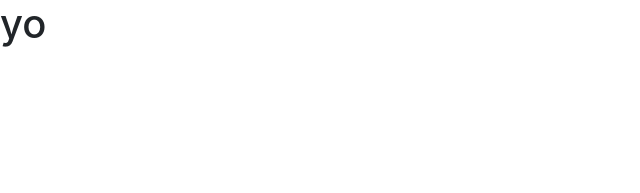
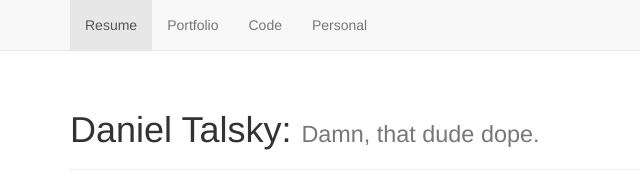
Before and after one commit to danieltalsky/danieltalsky_bootstrap, a plain HTML site: page index.html in a window 1280 px wide. Shown: the whole page, without its empty margins (0-640 px from the left). Drawn offline with nearby package versions, Linux system fonts and the light colour scheme.

Commit message:
Add navigation and title header

```diff
--- a/index.html
+++ b/index.html
@@ -5,10 +5,10 @@
     <meta http-equiv="X-UA-Compatible" content="IE=edge">
     <meta name="viewport" content="width=device-width, initial-scale=1">
     <!-- The above 3 meta tags *must* come first in the head; any other head content must come *after* these tags -->
-    <title>Bootstrap 101 Template</title>
+    <title>Daniel Talsky</title>
 
     <!-- Bootstrap -->
-    <link href="css/bootstrap.min.css" rel="stylesheet">
+    <link rel="stylesheet" href="https://maxcdn.bootstrapcdn.com/bootstrap/3.3.6/css/bootstrap.min.css" integrity="sha384-1q8mTJOASx8j1Au+a5WDVnPi2lkFfwwEAa8hDDdjZlpLegxhjVME1fgjWPGmkzs7" crossorigin="anonymous">
 
     <!-- HTML5 shim and Respond.js for IE8 support of HTML5 elements and media queries -->
     <!-- WARNING: Respond.js doesn't work if you view the page via file:// -->
@@ -16,13 +16,32 @@
       <script src="https://oss.maxcdn.com/html5shiv/3.7.2/html5shiv.min.js"></script>
       <script src="https://oss.maxcdn.com/respond/1.4.2/respond.min.js"></script>
     <![endif]-->
+
+    <style type="text/css">
+        body { padding-top: 70px; }
+    </style>
   </head>
   <body>
-    <h1>yo</h1>
+    <nav class="navbar navbar-default navbar-fixed-top">
+      <div class="container">
+          <ul class="nav navbar-nav">
+            <li class="active"><a href="#">Resume <span class="sr-only">(current)</span></a></li>
+            <li><a href="#">Portfolio</a></li>
+            <li><a href="#">Code</a></li>
+            <li><a href="#">Personal</a></li>
+          </ul>
+      </div>
+    </nav>
+
+    <div class="container">
+        <div class="page-header">
+            <h1>Daniel Talsky: <small>Damn, that dude dope.</small></h1>
+        </div>
+    </div>
 
     <!-- jQuery (necessary for Bootstrap's JavaScript plugins) -->
     <script src="https://ajax.googleapis.com/ajax/libs/jquery/1.11.3/jquery.min.js"></script>
     <!-- Include all compiled plugins (below), or include individual files as needed -->
-    <script src="js/bootstrap.min.js"></script>
+    <script src="https://maxcdn.bootstrapcdn.com/bootstrap/3.3.6/js/bootstrap.min.js" integrity="sha384-0mSbJDEHialfmuBBQP6A4Qrprq5OVfW37PRR3j5ELqxss1yVqOtnepnHVP9aJ7xS" crossorigin="anonymous"></script>
   </body>
 </html>
```
